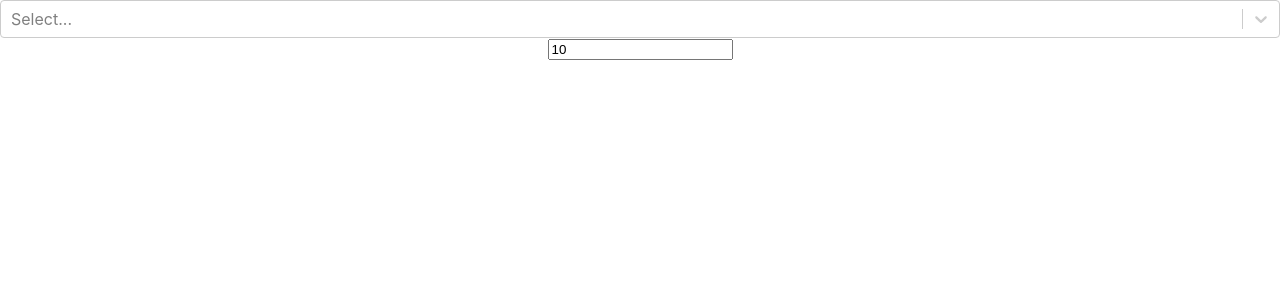
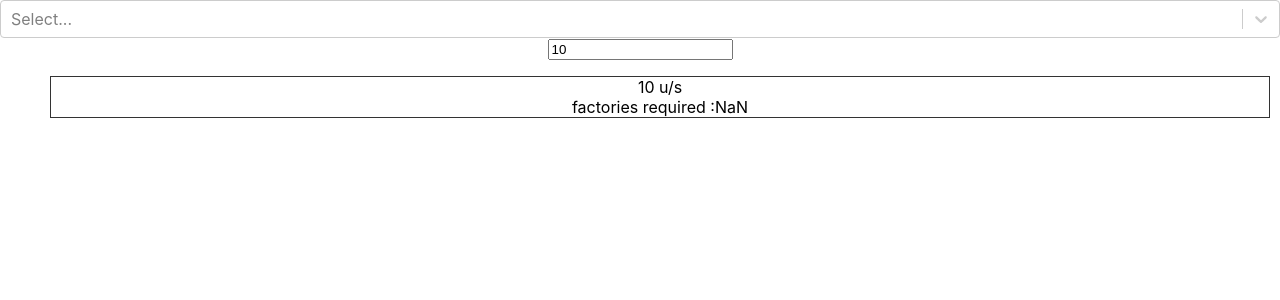
Before and after one commit to Enzuo/dspmath, a React (Create React App) app: page / in a window 1280 px wide. Shown: the top 300 px of the page. Built offline with nearby package versions, Linux system fonts and the light colour scheme.

Commit message:
Enable remote produced items on click
Rename materials in item

```diff
--- a/src/components/Material.js
+++ b/src/components/Item.js
@@ -1,14 +1,14 @@
 import React from 'react'
 
 
-class Material extends React.Component {
+class Item extends React.Component {
   constructor(props){
     super(props)
   }
 
   render() {
     return (
-      <div className="material">
+      <div className="material" onClick={this.handleClick}>
         <div>
           {this.props.m.name}
         </div>
@@ -22,10 +22,14 @@ class Material extends React.Component {
       </div>
     )
   }
+
+  handleClick = (e) => {
+    this.props.onClick(this.props.m)
+  }
 }
 
 function formatNumber (nb) {
   return parseFloat(nb).toFixed(2).replace(/[.,]00$/, "")
 }
 
-export default Material
+export default Item
--- a/src/components/Main.js
+++ b/src/components/Main.js
@@ -15,38 +15,47 @@ export default class Main extends React.Component {
 
     this.state = {
       items : ITEMS,
-      productionChain : [],
+      // productionChain : [],
       qtyWanted : 10,
-      itemWanted : null
+      itemWanted : null,
+      remoteProducedItems : [],
     }
 
     this.handleSelectChange = this.handleSelectChange.bind(this)
   }
 
   render(){
+    var remoteProducedItems = this.state.remoteProducedItems
+    var productionChain = DSPMath.getProductionChain(this.state.itemWanted, this.state.qtyWanted, {remoteProducedItems})
     return (
       <div>
         <ItemSelect items={this.state.items} onChange={this.handleSelectChange}></ItemSelect>
-        <input value={this.state.qtyWanted} onChange={this.changeQtyWanted}></input>
-        <ProductionChain chain={this.state.productionChain}></ProductionChain>
+        <input value={this.state.qtyWanted} onChange={this.handleQtyWantedChange}></input>
+        <ProductionChain chain={productionChain} onItemClick={this.handleItemClick}></ProductionChain>
       </div>
     )
   }
 
   handleSelectChange(item){
-    var chain = DSPMath.getProductionChain(item, this.state.qtyWanted)
+    // var chain = DSPMath.getProductionChain(item, this.state.qtyWanted)
     this.setState({
-      productionChain : chain,
       itemWanted : item
     })
   }
 
-  changeQtyWanted = (e) => {
+  handleQtyWantedChange = (e) => {
     var qtyWanted = e.target.value
-    var chain = DSPMath.getProductionChain(this.state.itemWanted, qtyWanted)
+    // var chain = DSPMath.getProductionChain(this.state.itemWanted, qtyWanted)
     this.setState({
-      productionChain : chain,
       qtyWanted : e.target.value
     })
   }
+
+  handleItemClick = (item) => {
+    console.log('click on ', item)
+    var remoteProducedItems = DSPMath.toggleRemoteProduceItem(this.state.remoteProducedItems, item)
+    this.setState({
+      remoteProducedItems
+    })
+  }
 }
--- a/src/components/ProductionChain.js
+++ b/src/components/ProductionChain.js
@@ -1,6 +1,6 @@
 import React from 'react';
 
-import Material from './Material'
+import Item from './Item'
 
 
 class ProductionChain extends React.Component {
@@ -11,11 +11,11 @@ class ProductionChain extends React.Component {
   render() {
     var chain = this.props.chain
 
-    const listMaterial = chain.map((material) =>
-      <Material m={material}></Material>
+    const listItem = chain.map((item) =>
+      <Item m={item} onClick={this.props.onItemClick}></Item>
     );
     return (
-      <ul>{listMaterial}</ul>
+      <ul>{listItem}</ul>
     )
   }
 }
--- a/src/dspMath.js
+++ b/src/dspMath.js
@@ -12,7 +12,7 @@ const RECIPES   = require('./data/recipes.json')
  * @param {Integer} feedNode
  */
 var nodeId = 0;
-function computeProductionChain(itemName, qtyNeeded, chain, depth, feedNodeId) {
+function computeProductionChain(itemName, qtyNeeded, options, chain, depth, feedNodeId) {
   chain = chain ? chain : []
   depth = depth ? depth + 1 : 1
   qtyNeeded = qtyNeeded ? qtyNeeded : 0
@@ -29,6 +29,13 @@ function computeProductionChain(itemName, qtyNeeded, chain, depth, feedNodeId) {
 
   chain.push(itemObj)
 
+  if(options){
+    var remoteProducedItems = options.remoteProducedItems
+    if(remoteProducedItems.find(a => a === itemName)){
+      return chain
+    }
+  }
+
   var {recipe, itemIndex} = getRecipeForItem(itemName)
 
   if (recipe) {
@@ -43,7 +50,7 @@ function computeProductionChain(itemName, qtyNeeded, chain, depth, feedNodeId) {
       var neededMaterial = recipe.input[i][1]
       var neededQuantity = recipe.input[i][0] * qtyRecipeNeeded //* qtyRecipeNeededPerSecond
 
-      computeProductionChain(neededMaterial, neededQuantity, chain, depth, id)
+      computeProductionChain(neededMaterial, neededQuantity, options, chain, depth, id)
     }
   }
 
@@ -89,6 +96,7 @@ function mergeProductionChain(chain) {
   var newChain = []
   for(var i=0; i<chain.length; i++) {
     var material = chain[i]
+
     var mergedMaterial = newChain.find(function(a){
       if (a.name === material.name) {
         return true
@@ -98,12 +106,14 @@ function mergeProductionChain(chain) {
     if(!mergedMaterial){
       mergedMaterial = clone(material)
       mergedMaterial.depth = [mergedMaterial.depth]
+      mergedMaterial.feedNodes = [[mergedMaterial.feedNodeId, mergedMaterial.qty]]
       newChain.push(mergedMaterial)
       continue
     }
 
     mergedMaterial.qty += material.qty
     mergedMaterial.depth.push(material.depth)
+    mergedMaterial.feedNodes.push([material.feedNodeId, material.qty])
   }
 
   return newChain
@@ -138,17 +148,35 @@ function addNeededFactories (productionChain) {
 }
 
 
-function getProductionChain(material, qty){
-  var chain = computeProductionChain(material, qty)
-  console.log("base production chain", chain)
+function getProductionChain(item, qty, options){
+  var rawChain = computeProductionChain(item, qty, options)
+  console.log("raw production chain", rawChain)
 
-  var mergedChain = mergeProductionChain(chain)
+  var mergedChain = mergeProductionChain(rawChain)
   var productionChain = addNeededFactories(mergedChain)
 
   console.log("merged production chain", productionChain)
   return productionChain
 }
 
+function toggleRemoteProduceItem(array, item){
+
+  // var chainNode = chain.find(function(n){
+  //   if(n.id === item.id){
+  //     return true
+  //   }
+  // })
+  // chainNode.isRemotelyProduced = true;
+  var index = array.findIndex(a => a === item.name)
+  if(index >= 0){
+    array.splice(index)
+    return array
+  }
+  array.push(item.name)
+  return array
+}
+
 export default {
-  getProductionChain
+  getProductionChain,
+  toggleRemoteProduceItem,
 }
```
